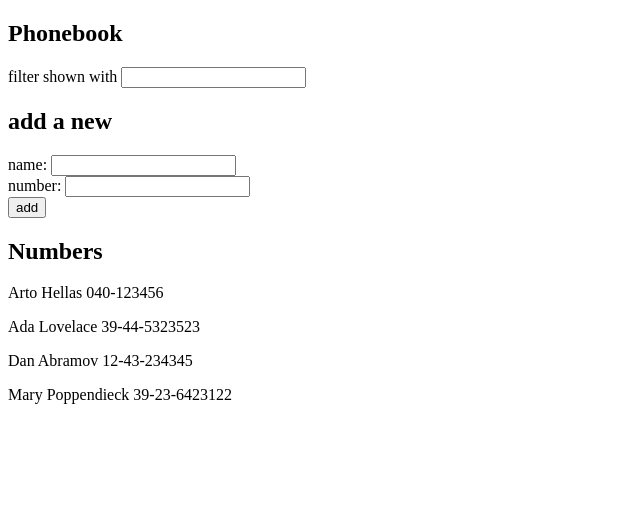
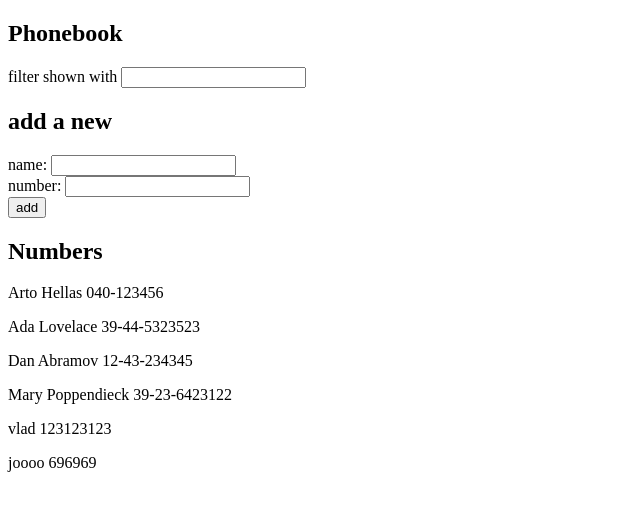
Before and after one commit to vmcodess/FullStackOpen, a React (Create React App) app in the folder part2/phonebook/: page / in a window 1280 px wide. Shown: the top 510 px of the page, without its empty margins (0-640 px from the left). Built offline with nearby package versions, Linux system fonts and the light colour scheme; data requests are answered from the project's data file.

Commit message:
2.15 done

```diff
--- a/part2/phonebook/db.json
+++ b/part2/phonebook/db.json
@@ -1,5 +1,5 @@
 {
-  "persons":[
+  "persons": [
     {
       "name": "Arto Hellas",
       "number": "040-123456",
@@ -19,6 +19,16 @@
       "name": "Mary Poppendieck",
       "number": "39-23-6423122",
       "id": 4
+    },
+    {
+      "name": "vlad",
+      "number": "123123123",
+      "id": 6
+    },
+    {
+      "name": "joooo",
+      "number": "696969",
+      "id": 7
     }
   ]
 }
--- a/part2/phonebook/src/App.js
+++ b/part2/phonebook/src/App.js
@@ -5,7 +5,7 @@ import Form from './components/AddPersonForm/Form'
 import Display from './components/DisplayAllPersons/Display'
 
 const App = () => {
-  const [persons, setPersons] = useState([])
+  const [ persons, setPersons ] = useState([])
   const [ newName, setNewName ] = useState('')
   const [ newNumber, setNumber ] = useState('')
   const [ search, setSearch ] = useState('')
@@ -13,6 +13,7 @@ const App = () => {
   useEffect(() => {
     axios
       .get('http://localhost:3001/persons').then(response => {
+        console.log('useEffect - .then()');
         setPersons(response.data)
       })
   }, [])
@@ -25,27 +26,30 @@ const App = () => {
     setNumber(event.target.value)
   )
 
-  const handleSearchChange = (event) => (
+  const handleSearchChange = (event) => {
     setSearch(event.target.value)
-  )
+  }
 
   const addName = (event) => {
     event.preventDefault();
+    const personObject = {
+      name: newName,
+      number: newNumber
+    }
+
     if (persons.find(person => person.name === newName)) {
       alert(`${newName} is already added to phonebook`)
     } else {
-      const personsObject = {
-        name: newName,
-        number: newNumber,
-        id: persons.length + 1
-      }
-      setPersons(persons.concat(personsObject))
-      setNewName('')
-      setNumber('')
+      axios
+        .post('http://localhost:3001/persons', personObject)
+        .then(response => {
+          setPersons(persons.concat(response.data))
+          setNewName('')
+          setNumber('')
+        })
+        .catch((err) => console.log(`error posting: ${err}`))
     }
   }
-
-  const filteredNames = persons.filter(person => person.name.toLowerCase().includes(search.toLowerCase()));
 
   return (
     <div>
@@ -63,7 +67,7 @@ const App = () => {
         handleNumberChange={handleNumberChange}
       />
       <h2>Numbers</h2>
-      <Display filteredNames={filteredNames} />
+      <Display persons={persons} search={search} />
     </div>
   )
 }
--- a/part2/phonebook/src/components/DisplayAllPersons/Display.js
+++ b/part2/phonebook/src/components/DisplayAllPersons/Display.js
@@ -1,9 +1,14 @@
 import React from 'react';
 
-const Display = ({ filteredNames }) => {
+const Display = ({ persons, search }) => {
+    let filteredNames = persons;
+    if (search) {
+        filteredNames = persons.filter(person => person.name.toLowerCase().includes(search.toLowerCase()))
+    }
+
     return (
         <div>
-            {filteredNames.map(found => <p key={found.name}>{found.name} {found.number}</p>)}
+            {filteredNames.map(found => <p key={found.name}> {found.name} {found.number} </p>)}
         </div>
     )
 }
```
